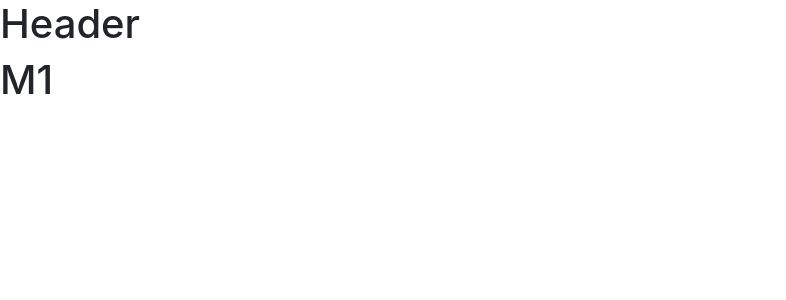
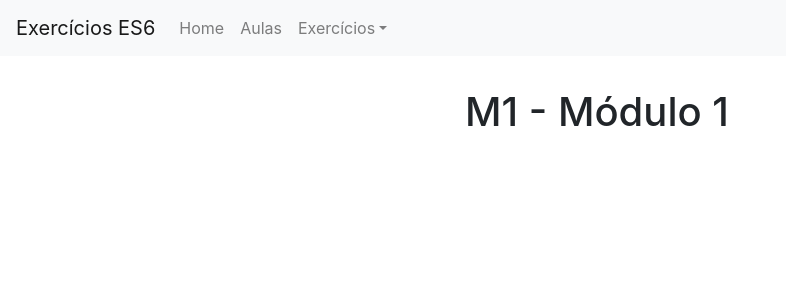
Before and after one commit to pedrowerkhaizer/exercicios-es6, a React (Create React App) app: page /m1 in a window 1280 px wide. Shown: the top 300 px of the page, without its empty margins (0-786 px from the left). Built offline with nearby package versions, Linux system fonts and the light colour scheme.

Commit message:
Commit #2

```diff
--- a/src/components/Header.jsx
+++ b/src/components/Header.jsx
@@ -1,9 +1,26 @@
 import React from 'react';
+import {Navbar, Nav, NavDropdown} from 'react-bootstrap'
 
 // import { Container } from './styles';
 
 export default function Header() {
   return (
-    <h1>Header</h1>
+    <div>
+<Navbar bg="light" expand="lg">
+  <Navbar.Brand href="/">Exercícios ES6</Navbar.Brand>
+  <Navbar.Toggle aria-controls="basic-navbar-nav" />
+    <Navbar.Collapse id="basic-navbar-nav">
+      <Nav className="mr-auto">
+        <Nav.Link href="/">Home</Nav.Link>
+        <Nav.Link>Aulas</Nav.Link>
+      <NavDropdown title="Exercícios" id="basic-nav-dropdown">
+        <NavDropdown.Item href="/m1">M1 - Módulo 1</NavDropdown.Item>
+        <NavDropdown.Item href="/m2">M2 - Módulo 2</NavDropdown.Item>
+        <NavDropdown.Item href="/m3">M3 - Módulo 3</NavDropdown.Item>
+      </NavDropdown>
+    </Nav>
+  </Navbar.Collapse>
+</Navbar>
+</div>
   );
 }
--- a/src/pages/M1.jsx
+++ b/src/pages/M1.jsx
@@ -1,12 +1,18 @@
 import React, { Component } from 'react';
 
-// import { Container } from './styles';
+import { Container, Row, Col } from 'react-bootstrap';
 
 export default class M1 extends Component {
   render() {
     return (
         <div>
-            <h1>M1</h1>
+            <Container>
+              <Row>
+                <Col md={{offset: 4}} style={{marginTop: '2rem'}}>
+                  <h1> M1 - Módulo 1 </h1>
+                </Col>
+              </Row>
+            </Container>
         </div>
     )
   }
```
